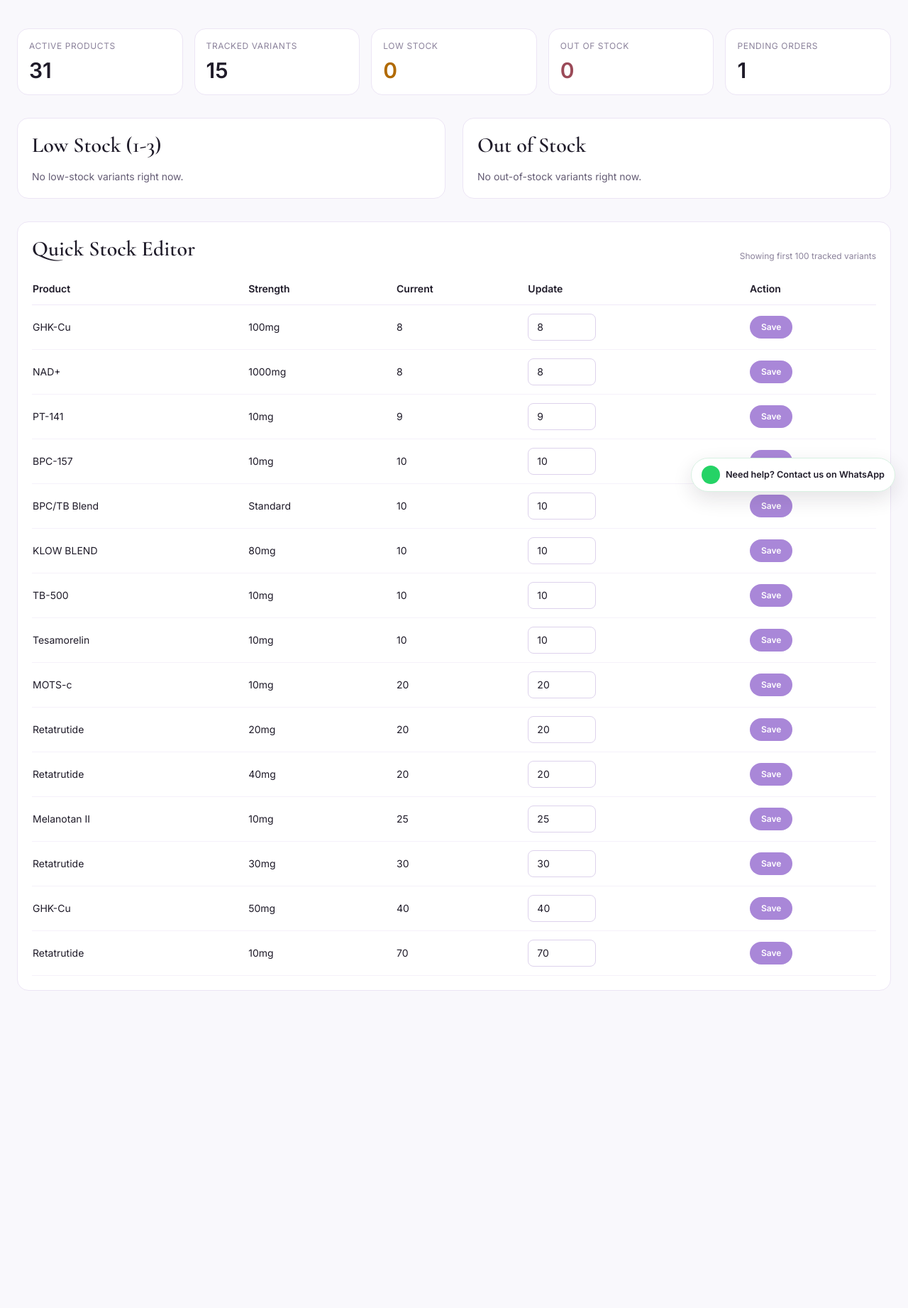
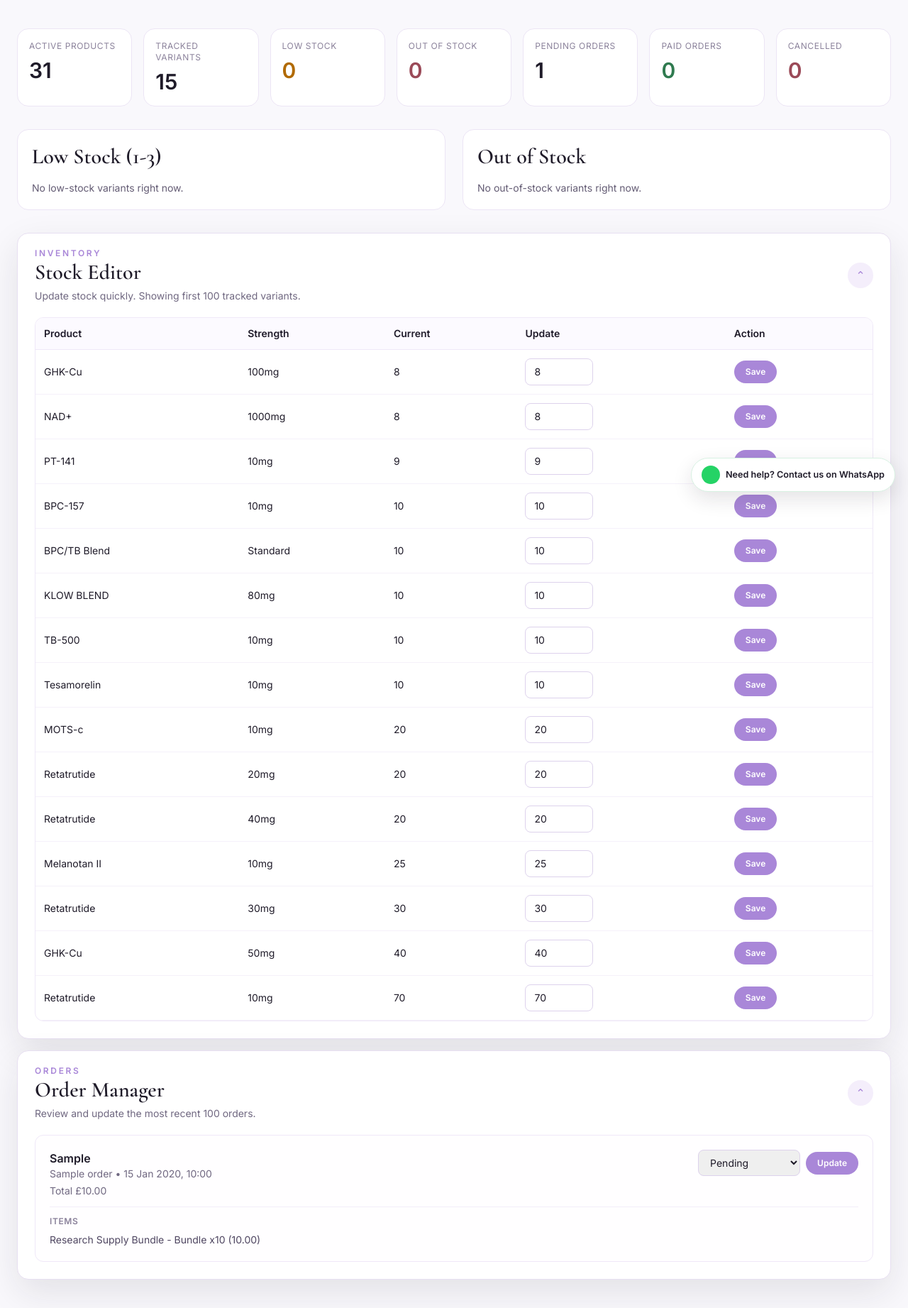
Before and after one commit to Learan-Canning/lightlab, a Django app: page /manager/dashboard/ in a window 1280 px wide. Shown: the part 89-1932 px from the top of the page at 71% size. Before the commit the page ends 1485 px from the top, so only its background shows below. Run offline with Django 5.2, Linux system fonts and the light colour scheme; a user stored in the database is signed in; data comes from the database, SQL or seed files in the repository; tables that the repository leaves empty hold one stand-in row (values such as "Sample post"); some libraries are stand-ins or nearby versions.

Commit message:
Enhance manager dashboard with dropdown stock and order management

```diff
--- a/shop/views.py
+++ b/shop/views.py
@@ -555,6 +555,8 @@ def manager_dashboard(request):
     if not request.user.is_staff:
         return HttpResponseForbidden("Manager access only.")
 
+    valid_statuses = {choice[0] for choice in Order.STATUS_CHOICES}
+
     if request.method == "POST":
         action = request.POST.get("action", "").strip()
 
@@ -580,6 +582,31 @@ def manager_dashboard(request):
             messages.success(request, f"Updated stock for {variant.product.name} {variant.strength}.")
             return redirect("manager_dashboard")
 
+        if action == "update_order_status":
+            try:
+                order_id = int(request.POST.get("order_id", ""))
+            except (TypeError, ValueError):
+                messages.error(request, "Order selection is invalid.")
+                return redirect("manager_dashboard")
+
+            new_status = request.POST.get("status", "").strip().lower()
+            if new_status not in valid_statuses:
+                messages.error(request, "Order status is invalid.")
+                return redirect("manager_dashboard")
+
+            order = Order.objects.filter(pk=order_id).first()
+            if not order:
+                messages.error(request, "Order not found.")
+                return redirect("manager_dashboard")
+
+            order.status = new_status
+            order.save(update_fields=["status"])
+            messages.success(
+                request,
+                f"Order {order.reference} marked as {order.get_status_display()}.",
+            )
+            return redirect("manager_dashboard")
+
     tracked_variants = (
         ProductVariant.objects.select_related("product")
         .filter(product__is_active=True, is_active=True, qty_in_stock__isnull=False)
@@ -588,6 +615,12 @@ def manager_dashboard(request):
 
     low_stock_variants = tracked_variants.filter(qty_in_stock__gt=0, qty_in_stock__lte=3)
     out_of_stock_variants = tracked_variants.filter(qty_in_stock=0)
+    recent_orders = (
+        Order.objects.prefetch_related("items__product", "items__variant")
+        .order_by("-created_at")[:100]
+    )
+    paid_order_count = Order.objects.filter(status=Order.STATUS_PAID).count()
+    cancelled_order_count = Order.objects.filter(status=Order.STATUS_CANCELLED).count()
 
     context = {
         "product_count": Product.objects.filter(is_active=True).count(),
@@ -595,8 +628,12 @@ def manager_dashboard(request):
         "low_stock_count": low_stock_variants.count(),
         "out_of_stock_count": out_of_stock_variants.count(),
         "pending_order_count": Order.objects.filter(status=Order.STATUS_PENDING).count(),
+        "paid_order_count": paid_order_count,
+        "cancelled_order_count": cancelled_order_count,
         "low_stock_variants": low_stock_variants,
         "out_of_stock_variants": out_of_stock_variants,
         "tracked_variants": tracked_variants[:100],
+        "recent_orders": recent_orders,
+        "order_status_choices": Order.STATUS_CHOICES,
     }
     return render(request, "manager_dashboard.html", context)
--- a/templates/manager_dashboard.html
+++ b/templates/manager_dashboard.html
@@ -56,7 +56,7 @@
       </section>
     {% endif %}
 
-    <section class="grid grid-cols-2 lg:grid-cols-5 gap-4">
+    <section class="grid grid-cols-2 xl:grid-cols-7 gap-4">
       <article class="rounded-2xl border border-[#ece5f5] bg-white p-4">
         <p class="text-xs uppercase tracking-wider text-[#8b829b]">Active Products</p>
         <p class="mt-2 text-3xl font-semibold">{{ product_count }}</p>
@@ -76,6 +76,14 @@
       <article class="rounded-2xl border border-[#ece5f5] bg-white p-4">
         <p class="text-xs uppercase tracking-wider text-[#8b829b]">Pending Orders</p>
         <p class="mt-2 text-3xl font-semibold">{{ pending_order_count }}</p>
+      </article>
+      <article class="rounded-2xl border border-[#ece5f5] bg-white p-4">
+        <p class="text-xs uppercase tracking-wider text-[#8b829b]">Paid Orders</p>
+        <p class="mt-2 text-3xl font-semibold text-[#2f7a4f]">{{ paid_order_count }}</p>
+      </article>
+      <article class="rounded-2xl border border-[#ece5f5] bg-white p-4">
+        <p class="text-xs uppercase tracking-wider text-[#8b829b]">Cancelled</p>
+        <p class="mt-2 text-3xl font-semibold text-[#9b4a58]">{{ cancelled_order_count }}</p>
       </article>
     </section>
 
@@ -115,45 +123,106 @@
       </article>
     </section>
 
-    <section class="rounded-2xl border border-[#ece5f5] bg-white p-5">
-      <div class="flex items-end justify-between gap-3 mb-4">
-        <h2 class="font-heading text-3xl">Quick Stock Editor</h2>
-        <p class="text-xs text-[#8b829b]">Showing first 100 tracked variants</p>
+    <section class="space-y-4">
+      <details class="group rounded-2xl border border-[#e7dff1] bg-white open:shadow-[0_18px_50px_rgba(31,27,41,0.10)]" open>
+        <summary class="list-none cursor-pointer px-5 py-4 sm:px-6 sm:py-5 flex items-center justify-between gap-4">
+          <div>
+            <p class="text-xs font-semibold uppercase tracking-[0.22em] text-llprimary">Inventory</p>
+            <h2 class="font-heading text-3xl leading-none mt-1">Stock Editor</h2>
+            <p class="text-sm text-[#706881] mt-2">Update stock quickly. Showing first 100 tracked variants.</p>
           </div>
+          <span class="inline-flex h-9 w-9 items-center justify-center rounded-full bg-[#f4eefb] text-llprimary transition group-open:rotate-180">⌄</span>
+        </summary>
 
-      <div class="overflow-x-auto">
+        <div class="px-5 pb-5 sm:px-6 sm:pb-6">
+          <div class="overflow-x-auto rounded-xl border border-[#efe8f8]">
             <table class="min-w-full text-sm">
               <thead>
-            <tr class="text-left border-b border-[#efe8f8]">
-              <th class="py-3 pr-3 font-semibold">Product</th>
-              <th class="py-3 pr-3 font-semibold">Strength</th>
-              <th class="py-3 pr-3 font-semibold">Current</th>
-              <th class="py-3 pr-3 font-semibold">Update</th>
-              <th class="py-3 font-semibold">Action</th>
+                <tr class="text-left border-b border-[#efe8f8] bg-[#fcfaff]">
+                  <th class="py-3 px-3 font-semibold">Product</th>
+                  <th class="py-3 px-3 font-semibold">Strength</th>
+                  <th class="py-3 px-3 font-semibold">Current</th>
+                  <th class="py-3 px-3 font-semibold">Update</th>
+                  <th class="py-3 px-3 font-semibold">Action</th>
                 </tr>
               </thead>
               <tbody>
                 {% for variant in tracked_variants %}
                   <tr class="border-b border-[#f5f1fa] align-middle">
-                <td class="py-3 pr-3">{{ variant.product.name }}</td>
-                <td class="py-3 pr-3">{{ variant.strength }}</td>
-                <td class="py-3 pr-3">{{ variant.qty_in_stock }}</td>
-                <td class="py-3 pr-3">
+                    <td class="py-3 px-3">{{ variant.product.name }}</td>
+                    <td class="py-3 px-3">{{ variant.strength }}</td>
+                    <td class="py-3 px-3">{{ variant.qty_in_stock }}</td>
+                    <td class="py-3 px-3">
                       <form method="post" class="flex items-center gap-2">
                         {% csrf_token %}
                         <input type="hidden" name="action" value="update_stock" />
                         <input type="hidden" name="variant_id" value="{{ variant.id }}" />
                         <input name="qty_in_stock" type="number" min="0" value="{{ variant.qty_in_stock }}" class="w-24 rounded-lg border border-[#ddd2ec] px-3 py-2" />
                     </td>
-                <td class="py-3">
+                    <td class="py-3 px-3">
                         <button type="submit" class="rounded-full bg-llprimary text-white px-4 py-2 text-xs font-semibold hover:bg-llprimaryDark transition">Save</button>
                       </form>
                     </td>
+                  </tr>
+                {% empty %}
+                  <tr>
+                    <td class="py-5 px-3 text-[#706881]" colspan="5">No tracked variants available.</td>
                   </tr>
                 {% endfor %}
               </tbody>
             </table>
           </div>
+        </div>
+      </details>
+
+      <details class="group rounded-2xl border border-[#e7dff1] bg-white open:shadow-[0_18px_50px_rgba(31,27,41,0.10)]" open>
+        <summary class="list-none cursor-pointer px-5 py-4 sm:px-6 sm:py-5 flex items-center justify-between gap-4">
+          <div>
+            <p class="text-xs font-semibold uppercase tracking-[0.22em] text-llprimary">Orders</p>
+            <h2 class="font-heading text-3xl leading-none mt-1">Order Manager</h2>
+            <p class="text-sm text-[#706881] mt-2">Review and update the most recent 100 orders.</p>
+          </div>
+          <span class="inline-flex h-9 w-9 items-center justify-center rounded-full bg-[#f4eefb] text-llprimary transition group-open:rotate-180">⌄</span>
+        </summary>
+
+        <div class="px-5 pb-5 sm:px-6 sm:pb-6 space-y-3">
+          {% for order in recent_orders %}
+            <article class="rounded-xl border border-[#efe8f8] p-4 sm:p-5 bg-[#fffeff]">
+              <div class="flex flex-col sm:flex-row sm:items-start sm:justify-between gap-3">
+                <div>
+                  <p class="font-semibold">{{ order.reference }}</p>
+                  <p class="text-sm text-[#706881]">{{ order.name|default:order.email }} • {{ order.created_at|date:"d M Y, H:i" }}</p>
+                  <p class="text-sm text-[#706881] mt-1">Total £{{ order.total_amount }}</p>
+                </div>
+                <form method="post" class="flex flex-col sm:flex-row gap-2 sm:items-center">
+                  {% csrf_token %}
+                  <input type="hidden" name="action" value="update_order_status" />
+                  <input type="hidden" name="order_id" value="{{ order.id }}" />
+                  <select name="status" class="rounded-lg border border-[#ddd2ec] px-3 py-2 text-sm min-w-36">
+                    {% for value, label in order_status_choices %}
+                      <option value="{{ value }}" {% if order.status == value %}selected{% endif %}>{{ label }}</option>
+                    {% endfor %}
+                  </select>
+                  <button type="submit" class="rounded-full bg-llprimary text-white px-4 py-2 text-xs font-semibold hover:bg-llprimaryDark transition">Update</button>
+                </form>
+              </div>
+
+              <div class="mt-3 pt-3 border-t border-[#f3edf9]">
+                <p class="text-xs font-semibold uppercase tracking-wider text-[#8b829b] mb-2">Items</p>
+                <div class="space-y-1 text-sm text-[#4f4661]">
+                  {% for item in order.items.all %}
+                    <p>{{ item.product.name }}{% if item.variant %} - {{ item.variant.strength }}{% endif %} x{{ item.quantity }} ({{ item.line_total }})</p>
+                  {% empty %}
+                    <p class="text-[#706881]">No items found for this order.</p>
+                  {% endfor %}
+                </div>
+              </div>
+            </article>
+          {% empty %}
+            <p class="text-sm text-[#706881]">No recent orders to show yet.</p>
+          {% endfor %}
+        </div>
+      </details>
     </section>
   </main>
 
```
Lines whose indentation alone changed are shown as unchanged.
